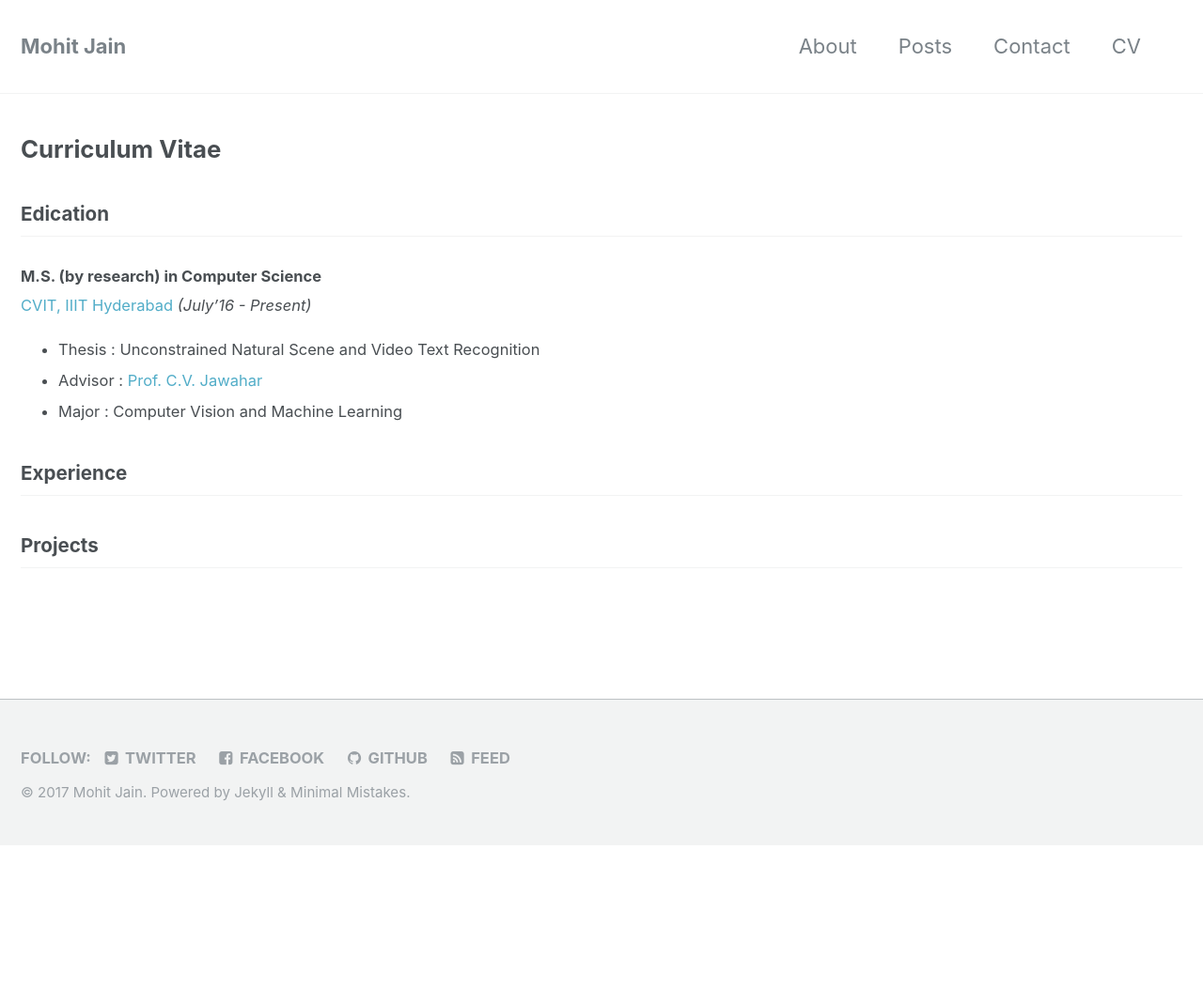
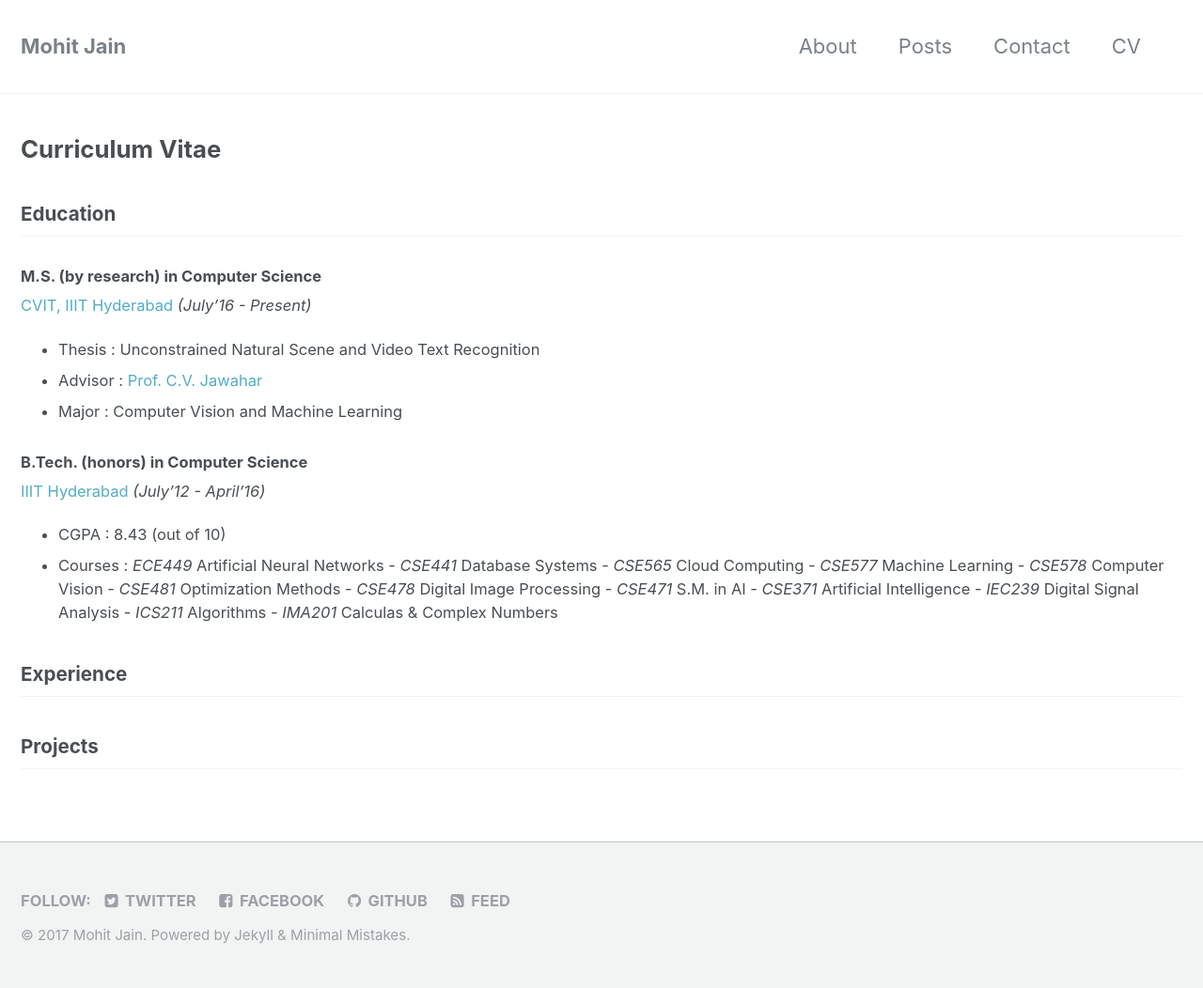
Before and after one commit to NightFury13/nightfury13.github.io, a Jekyll site: the page built from _pages/resume.md, in a window 1280 px wide. Shown: the whole page at 94% size. Built offline with Jekyll 4.4.1, drawn with Linux system fonts in a browser that asks for light colours; before the commit the page ends 900 px from its top, so only the background shows below that.

Commit message:
update readme

```diff
--- a/_pages/resume.md
+++ b/_pages/resume.md
@@ -7,13 +7,18 @@ author_profile: true
 
 # Curriculum Vitae
 
-## Edication
+## Education
 ### M.S. (by research) in Computer Science
 [CVIT, IIIT Hyderabad](http://cvit.iiit.ac.in) _(July'16 - Present)_
 * Thesis        : Unconstrained Natural Scene and Video Text Recognition
 * Advisor       : [Prof. C.V. Jawahar](http://cvit.iiit.ac.in/people/faculty/people/faculty/cvit-faculty/jawahar)
 * Major         : Computer Vision and Machine Learning
 
+### B.Tech. (honors) in Computer Science
+[IIIT Hyderabad](https://iiit.ac.in) _(July'12 - April'16)_
+* CGPA          : 8.43 (out of 10)
+* Courses       : *ECE449* Artificial Neural Networks - *CSE441* Database Systems - *CSE565* Cloud Computing - *CSE577* Machine Learning - *CSE578* Computer Vision - *CSE481* Optimization Methods - *CSE478* Digital Image Processing - *CSE471* S.M. in AI - *CSE371* Artificial Intelligence - *IEC239* Digital Signal Analysis - *ICS211* Algorithms - *IMA201* Calculas & Complex Numbers
+
 ## Experience
 
 ## Projects
```
